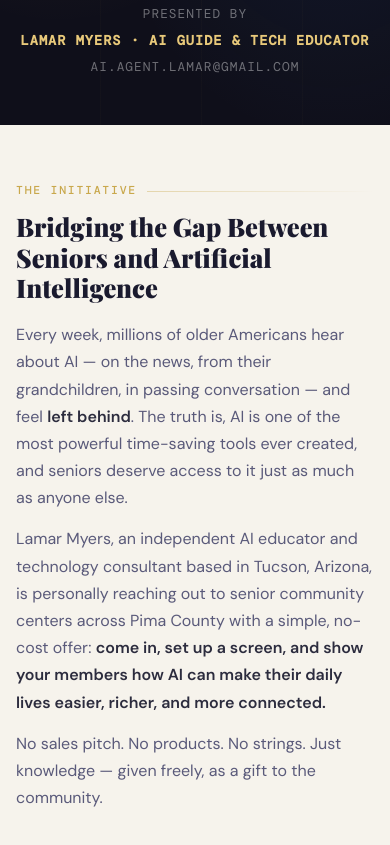
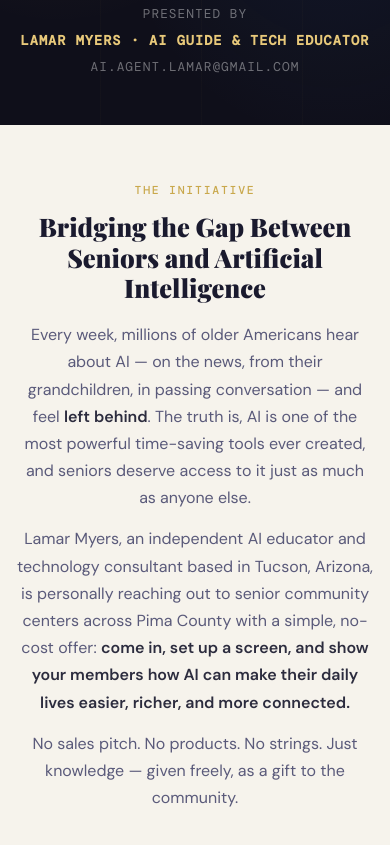
Before and after one commit to aiandi49/lamar_senior_center_invitations, a plain HTML site: page index.html in a window 390 px wide. Shown: the part 736-1581 px from the top of the page. Drawn offline with nearby package versions, Linux system fonts and the light colour scheme; a web font is replaced by a local one.

Commit message:
Enhance CSS for center alignment in index.html
Added center alignment styles for intro block and emails section header.

```diff
--- a/index.html
+++ b/index.html
@@ -543,6 +543,17 @@
     .email-content { padding: 20px 18px; }
     .email-actions { padding: 0 18px 18px; }
     .container { padding: 0 16px; }
+
+    /* Center-align: intro block */
+    .intro-block { text-align: center; }
+    .intro-block h2 { max-width: 100%; }
+    .intro-block p { max-width: 100%; }
+    .kicker { justify-content: center; }
+    .kicker::after { display: none; }
+
+    /* Center-align: emails section header only */
+    .emails-section h2 { text-align: center; }
+    .emails-section .sub { text-align: center; }
   }
 </style>
 </head>
```
